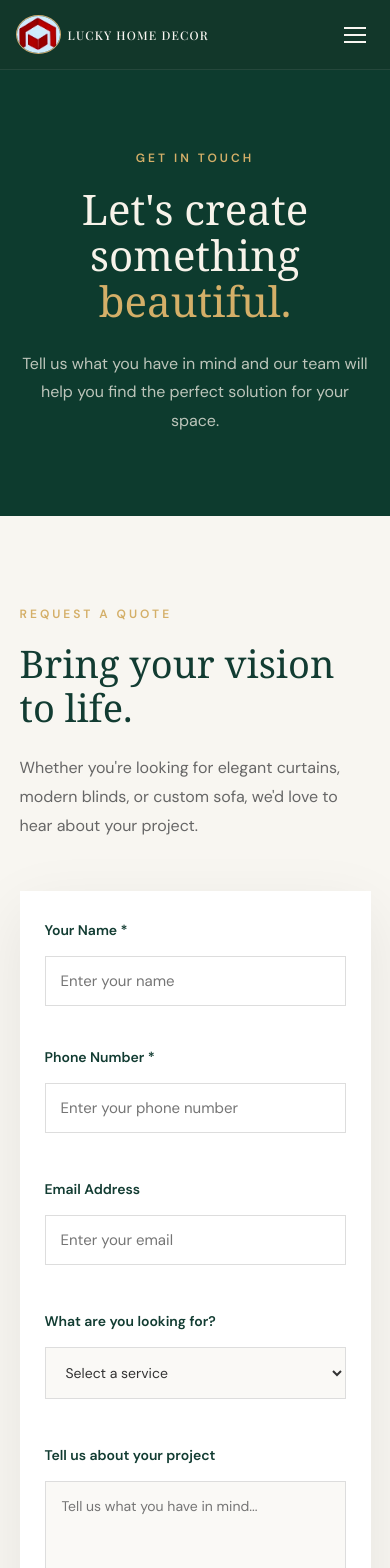
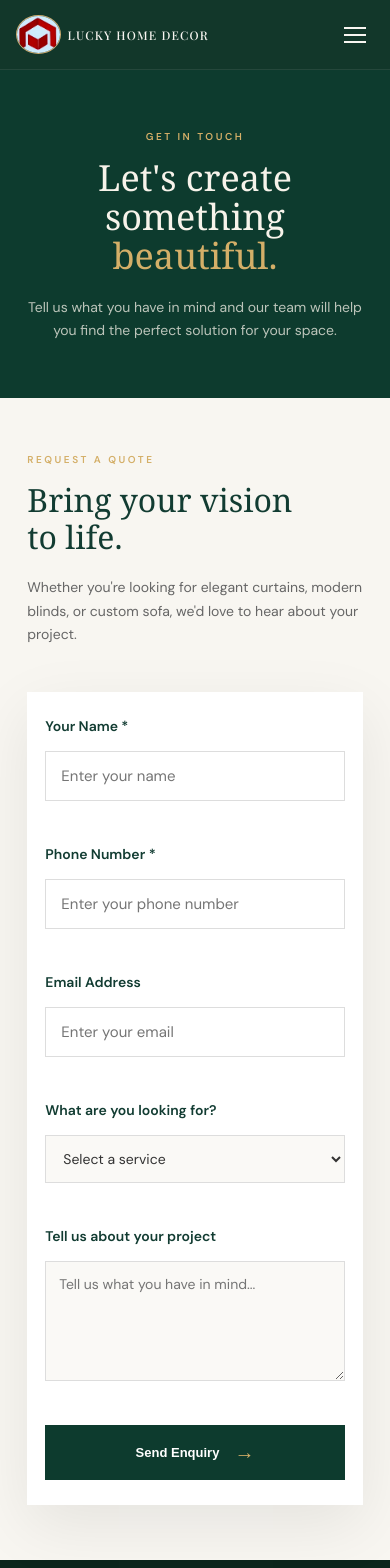
Before and after one commit to Praveenkumargs/HomeDecorWebsite, a React (Vite) app: page /quote in a window 390 px wide. Shown: the top 1568 px of the page. Built offline with nearby package versions, Linux system fonts and the light colour scheme.

Commit message:
Updated Book an Appointment page to be responsive.

```diff
--- a/pages/Quote.css
+++ b/pages/Quote.css
@@ -1,12 +1,16 @@
+/* =========================================
+   QUOTE PAGE
+========================================= */
+
 .quote-page {
     background: #f8f6f1;
     min-height: 100vh;
 }
 
 
-/* =========================
+/* =========================================
    HERO
-========================= */
+========================================= */
 
 .quote-hero {
     background: #0d3b2e;
@@ -35,7 +39,7 @@
 
     font-family: Georgia, "Times New Roman", serif;
 
-    font-size: 58px;
+    font-size: clamp(48px, 5vw, 58px);
     font-weight: 500;
 
     line-height: 1.1;
@@ -57,34 +61,38 @@
 }
 
 
-/* =========================
+/* =========================================
    QUOTE SECTION
-========================= */
+========================================= */
 
 .quote-section {
+    width: 100%;
     max-width: 1200px;
 
     margin: auto;
 
     padding: 100px 6%;
 
+    box-sizing: border-box;
+
     display: grid;
+
     grid-template-columns: 0.8fr 1.2fr;
 
     gap: 100px;
 }
 
 
-/* =========================
+/* =========================================
    INFORMATION
-========================= */
+========================================= */
 
 .quote-info {
     padding-top: 20px;
 }
 
 .quote-info h2 {
-    margin-bottom: 25px;
+    margin: 0 0 25px;
 
     font-family: Georgia, "Times New Roman", serif;
 
@@ -99,6 +107,8 @@
 .quote-info > p:last-child {
     max-width: 400px;
 
+    margin: 0;
+
     color: #666;
 
     font-size: 16px;
@@ -106,11 +116,15 @@
 }
 
 
-/* =========================
-   FORM
-========================= */
+/* =========================================
+   FORM CONTAINER
+========================================= */
 
 .quote-form-container {
+    width: 100%;
+
+    box-sizing: border-box;
+
     background: white;
 
     padding: 45px;
@@ -118,6 +132,11 @@
     box-shadow:
         0 20px 60px rgba(0, 0, 0, 0.08);
 }
+
+
+/* =========================================
+   FORM
+========================================= */
 
 .quote-form {
     display: flex;
@@ -128,12 +147,15 @@
 
 .form-row {
     display: grid;
+
     grid-template-columns: 1fr 1fr;
 
     gap: 20px;
 }
 
 .form-group {
+    width: 100%;
+
     display: flex;
     flex-direction: column;
 
@@ -150,8 +172,9 @@
 .form-group input,
 .form-group select,
 .form-group textarea {
+    width: 100%;
 
-    width: 100%;
+    box-sizing: border-box;
 
     padding: 15px 16px;
 
@@ -167,11 +190,15 @@
 
     outline: none;
 
+    border-radius: 0;
+
     transition: border-color 0.3s ease;
 }
 
 .form-group textarea {
     resize: vertical;
+
+    min-height: 130px;
 }
 
 .form-group input:focus,
@@ -181,11 +208,13 @@
 }
 
 
-/* =========================
+/* =========================================
    SUBMIT BUTTON
-========================= */
+========================================= */
 
 .submit-btn {
+    width: 100%;
+
     display: flex;
     align-items: center;
     justify-content: center;
@@ -219,9 +248,9 @@
 }
 
 
-/* =========================
-   SUCCESS
-========================= */
+/* =========================================
+   SUCCESS MESSAGE
+========================================= */
 
 .success-message {
     text-align: center;
@@ -249,7 +278,7 @@
 }
 
 .success-message h3 {
-    margin-bottom: 12px;
+    margin: 0 0 12px;
 
     font-family: Georgia, serif;
 
@@ -259,6 +288,10 @@
 }
 
 .success-message p {
+    max-width: 400px;
+
+    margin: 0 auto;
+
     color: #666;
 
     line-height: 1.7;
@@ -276,41 +309,309 @@
     color: #0d3b2e;
 
     cursor: pointer;
+
+    transition: 0.2s ease;
+}
+
+.success-message button:hover {
+    background: #0d3b2e;
+
+    color: white;
 }
 
 
-/* =========================
-   MOBILE
-========================= */
+/* =====================================================
+   TABLET
+   768px - 1000px
+===================================================== */
 
-@media (max-width: 800px) {
+@media (max-width: 1000px) and (min-width: 768px) {
+
+    /* =====================================
+       HERO
+    ===================================== */
 
     .quote-hero {
-        padding: 80px 20px;
+        padding: 85px 7% 80px;
     }
 
     .quote-hero h1 {
-        font-size: 42px;
+        max-width: 700px;
+
+        font-size: 50px;
     }
+
+    .quote-hero > p:last-child {
+        max-width: 550px;
+
+        font-size: 15px;
+    }
+
+
+    /* =====================================
+       QUOTE SECTION
+    ===================================== */
 
     .quote-section {
         grid-template-columns: 1fr;
 
-        gap: 50px;
+        gap: 45px;
 
-        padding: 70px 5%;
+        padding: 80px 7%;
+    }
+
+
+    /* =====================================
+       INFORMATION
+    ===================================== */
+
+    .quote-info {
+        padding-top: 0;
+
+        max-width: 650px;
+    }
+
+    .quote-info h2 {
+        font-size: 42px;
+    }
+
+    .quote-info > p:last-child {
+        max-width: 600px;
+
+        font-size: 15px;
+    }
+
+
+    /* =====================================
+       FORM
+    ===================================== */
+
+    .quote-form-container {
+        width: 100%;
+
+        padding: 40px;
+    }
+
+    .quote-form {
+        gap: 22px;
+    }
+
+    .form-row {
+        grid-template-columns: 1fr 1fr;
+
+        gap: 18px;
+    }
+}
+
+
+/* =====================================================
+   SMALL TABLET
+   768px - 850px
+===================================================== */
+
+@media (max-width: 850px) and (min-width: 768px) {
+
+    .quote-hero {
+        padding: 75px 6%;
+    }
+
+    .quote-hero h1 {
+        font-size: 46px;
+    }
+
+    .quote-section {
+        padding: 70px 6%;
     }
 
     .quote-info h2 {
         font-size: 38px;
     }
 
+    .quote-form-container {
+        padding: 35px;
+    }
+}
+
+
+/* =====================================================
+   MOBILE
+   Below 768px
+===================================================== */
+
+@media (max-width: 767px) {
+
+    /* =====================================
+       HERO
+    ===================================== */
+
+    .quote-hero {
+        padding: 70px 7% 65px;
+    }
+
+    .quote-label {
+        margin-bottom: 16px;
+
+        font-size: 10px;
+
+        letter-spacing: 2.5px;
+    }
+
+    .quote-hero h1 {
+        max-width: 100%;
+
+        font-size: clamp(38px, 10vw, 46px);
+
+        line-height: 1.08;
+    }
+
+    .quote-hero > p:last-child {
+        max-width: 100%;
+
+        margin-top: 20px;
+
+        font-size: 14px;
+
+        line-height: 1.7;
+    }
+
+
+    /* =====================================
+       QUOTE SECTION
+    ===================================== */
+
+    .quote-section {
+        grid-template-columns: 1fr;
+
+        gap: 45px;
+
+        padding: 65px 7%;
+    }
+
+
+    /* =====================================
+       INFORMATION
+    ===================================== */
+
+    .quote-info {
+        padding-top: 0;
+    }
+
+    .quote-info h2 {
+        margin-bottom: 20px;
+
+        font-size: 36px;
+
+        line-height: 1.15;
+    }
+
+    .quote-info > p:last-child {
+        max-width: 100%;
+
+        font-size: 14px;
+
+        line-height: 1.7;
+    }
+
+
+    /* =====================================
+       FORM
+    ===================================== */
+
+    .quote-form-container {
+        width: 100%;
+
+        padding: 30px 22px;
+    }
+
+    .quote-form {
+        gap: 22px;
+    }
+
     .form-row {
         grid-template-columns: 1fr;
+
+        gap: 22px;
+    }
+
+    .form-group {
+        gap: 8px;
+    }
+
+    .form-group label {
+        font-size: 12px;
+    }
+
+    .form-group input,
+    .form-group select,
+    .form-group textarea {
+        padding: 14px;
+
+        font-size: 14px;
+    }
+
+    .form-group textarea {
+        min-height: 120px;
+    }
+
+    .submit-btn {
+        padding: 16px 20px;
+
+        font-size: 13px;
+    }
+
+
+    /* =====================================
+       SUCCESS
+    ===================================== */
+
+    .success-message {
+        padding: 45px 10px;
+    }
+
+    .success-message h3 {
+        font-size: 29px;
+    }
+
+    .success-message p {
+        font-size: 14px;
+    }
+}
+
+
+/* =====================================================
+   SMALL MOBILE
+   Below 400px
+===================================================== */
+
+@media (max-width: 400px) {
+
+    .quote-hero {
+        padding: 60px 7% 55px;
+    }
+
+    .quote-hero h1 {
+        font-size: 36px;
+    }
+
+    .quote-section {
+        padding: 55px 7%;
+    }
+
+    .quote-info h2 {
+        font-size: 32px;
     }
 
     .quote-form-container {
-        padding: 30px 25px;
+        padding: 25px 18px;
     }
 
+    .form-group input,
+    .form-group select,
+    .form-group textarea {
+        padding: 13px;
+    }
+
+    .success-message button {
+        width: 100%;
+    }
 }
```
